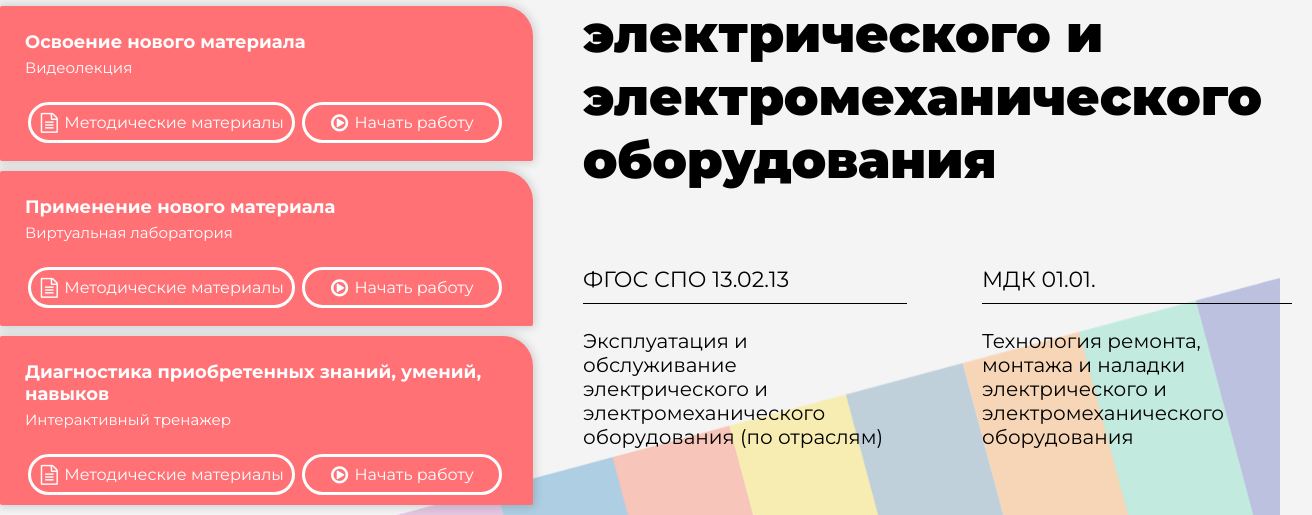
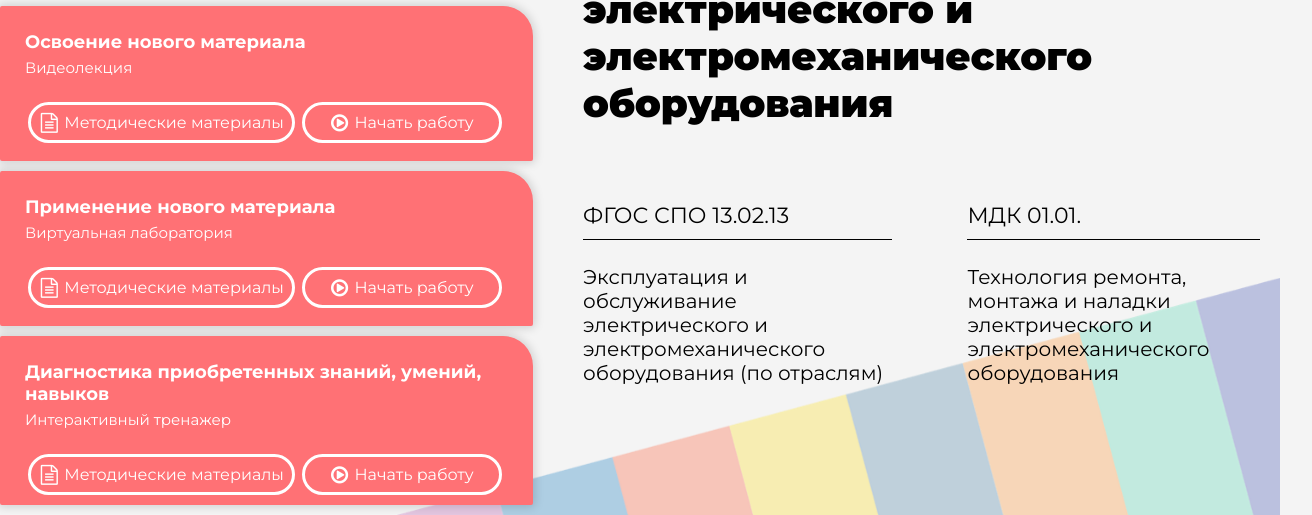
Before and after one commit to MilanIsmagulov/COK_main_app_second_13_cok, a plain HTML site: page index.html in a window 1280 px wide. Shown: the part 408-923 px from the top of the page, 1312 px wide, since content can reach past the window. Drawn offline with Linux system fonts and the light colour scheme.

Commit message:
change_size_main_content_name

```diff
--- a/styles/style.css
+++ b/styles/style.css
@@ -227,7 +227,7 @@ a{
     margin-top: 25px;
     margin-right: 50px;
     margin-left: 150px;
-    font-size: calc(4vw);
+    font-size: calc(3vw);
     font-weight: 900;
 }
 .fgos_and_mdk{
```
